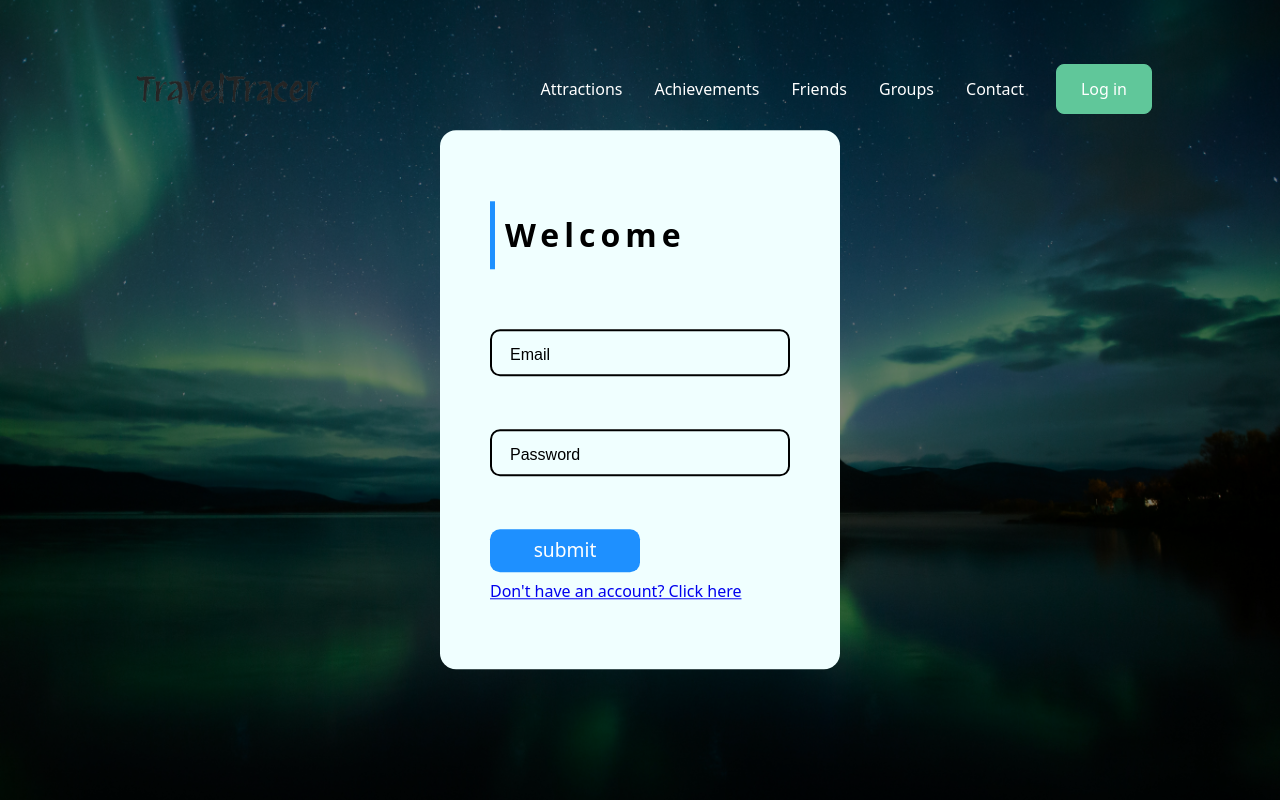
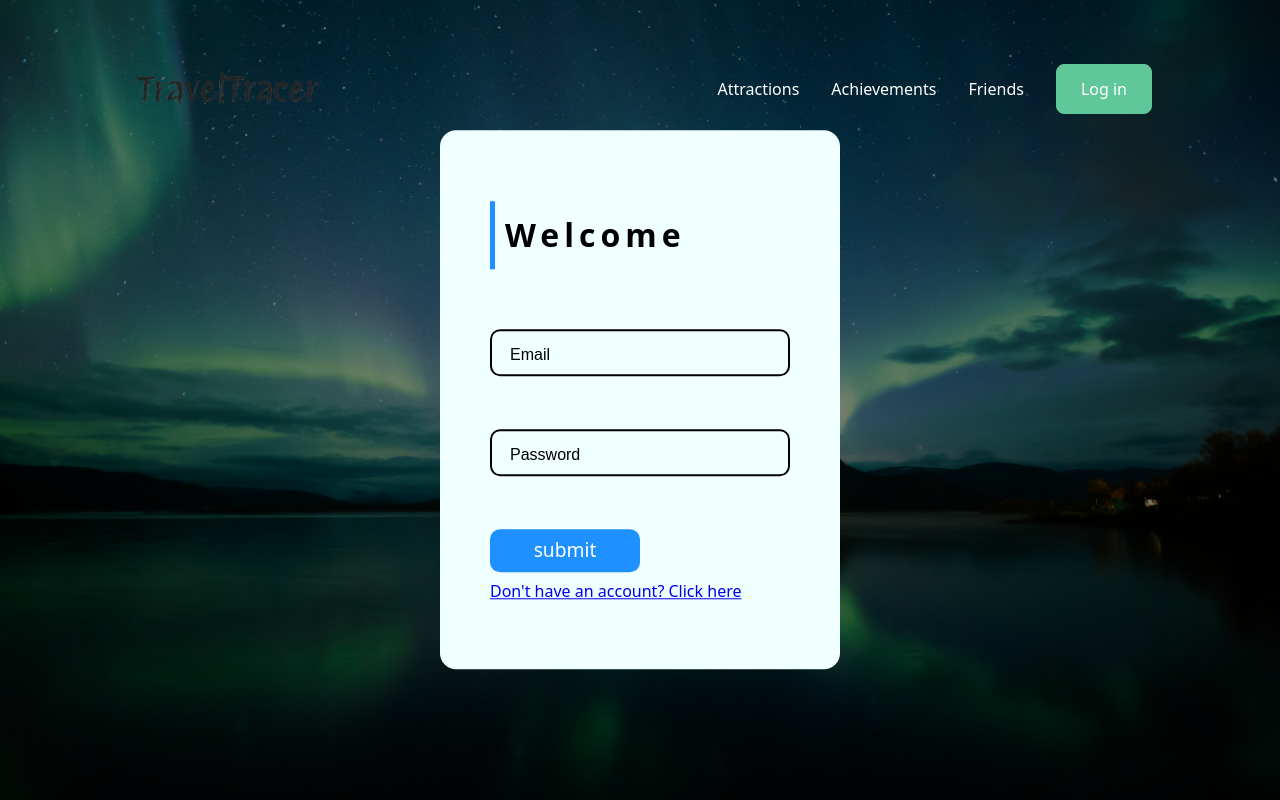
Before and after one commit to Hellestyle/TravelTracer, a Flask app: page /login in a window 1280 px wide. Run offline with Flask 2, Linux system fonts and the light colour scheme; some libraries are stand-ins or nearby versions.

Commit message:
delete groups and contact on navbar

```diff
--- a/templates/base.html
+++ b/templates/base.html
@@ -47,8 +47,6 @@
                 <a href="#" target="_self" class="buttons">Achievements</a>
               </li>
               <li><a href="#" target="_self" class="buttons">Friends</a></li>
-              <li><a href="#" target="_self" class="buttons">Groups</a></li>
-              <li><a href="#" target="_self" class="buttons">Contact</a></li>
               <li>
                 <a href="{{ url_for('login') }}" target="_self" class="btn"
                   >Log in</a
```
